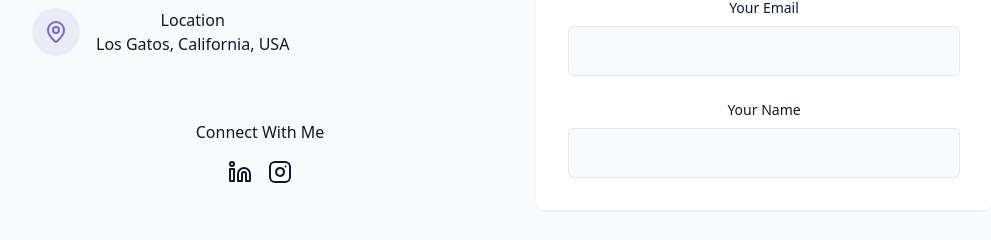
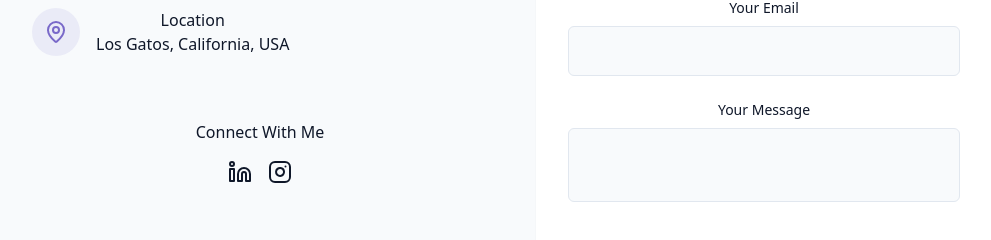
Before and after one commit to iancorbett/reactPortfolio, a React (Vite) app: page / in a window 1280 px wide. Shown: the part 3564-3804 px from the top of the page, without its empty margins (128-1119 px from the left). Built offline with nearby package versions, Linux system fonts and the light colour scheme.

Commit message:
add message

```diff
--- a/src/components/ContactSection.jsx
+++ b/src/components/ContactSection.jsx
@@ -108,20 +108,21 @@
                     </div>
                     <div>
                         <label
-                        htmlFor="name"
+                        htmlFor="message"
                         className="block text-sm font-medium mb-2"
                         >
-                            Your Name
+                            Your Message
                         </label>
-                        <input
-                        type="text"
-                        id="name"
-                        name="name"
+                        <textarea
+                        id="message"
+                        name="message"
                         required
-                        className="w-full px-4 py-3 rounded-md border border-input bg-background focus:outline-hidden focus:ring-2 focus:ring-primary"
+                        className="w-full px-4 py-3 rounded-md border border-input bg-background focus:outline-hidden focus:ring-2 focus:ring-primary  resize-none"
                         placeholder=""
                          />
                     </div>
+
+                    <button></button>
                 </form>
             </div>
         </div>
```
